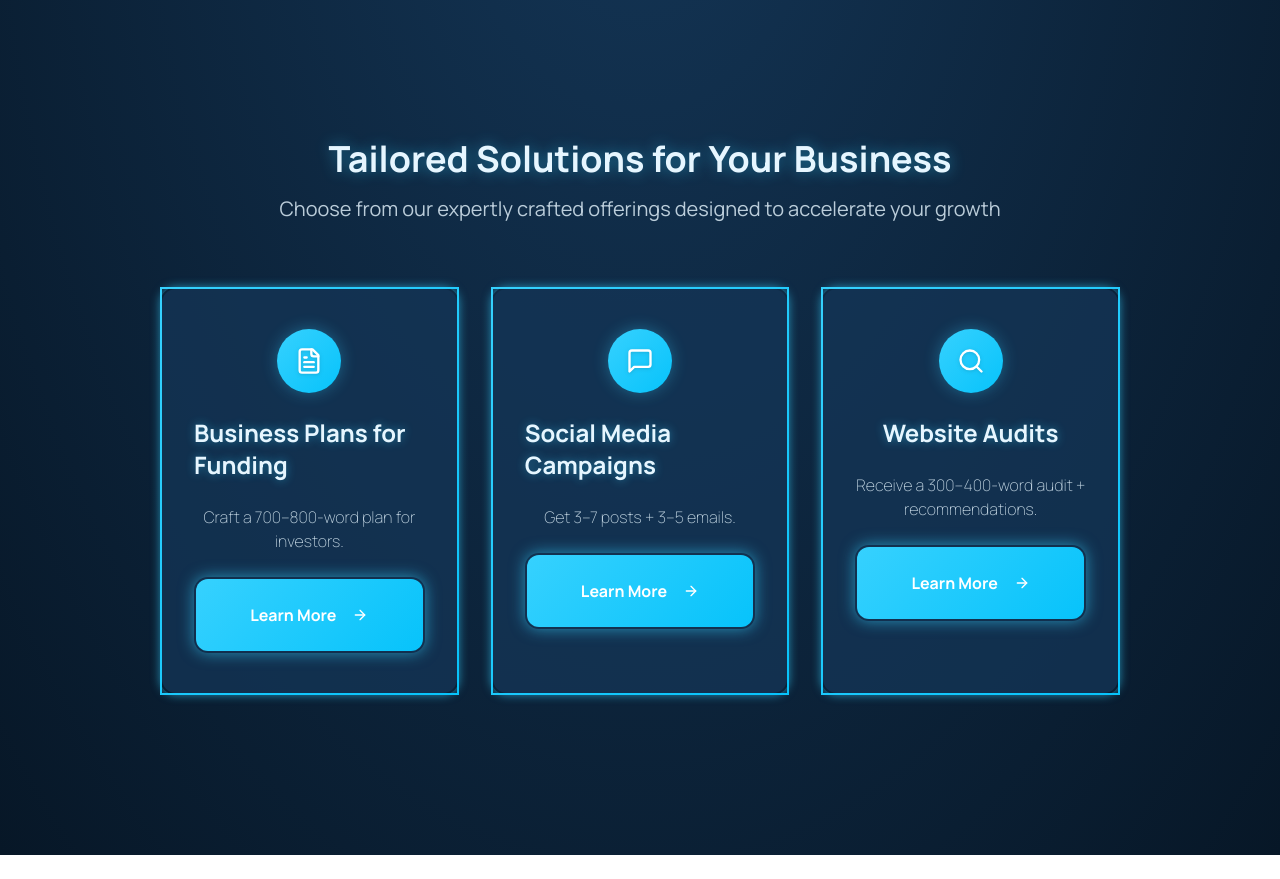
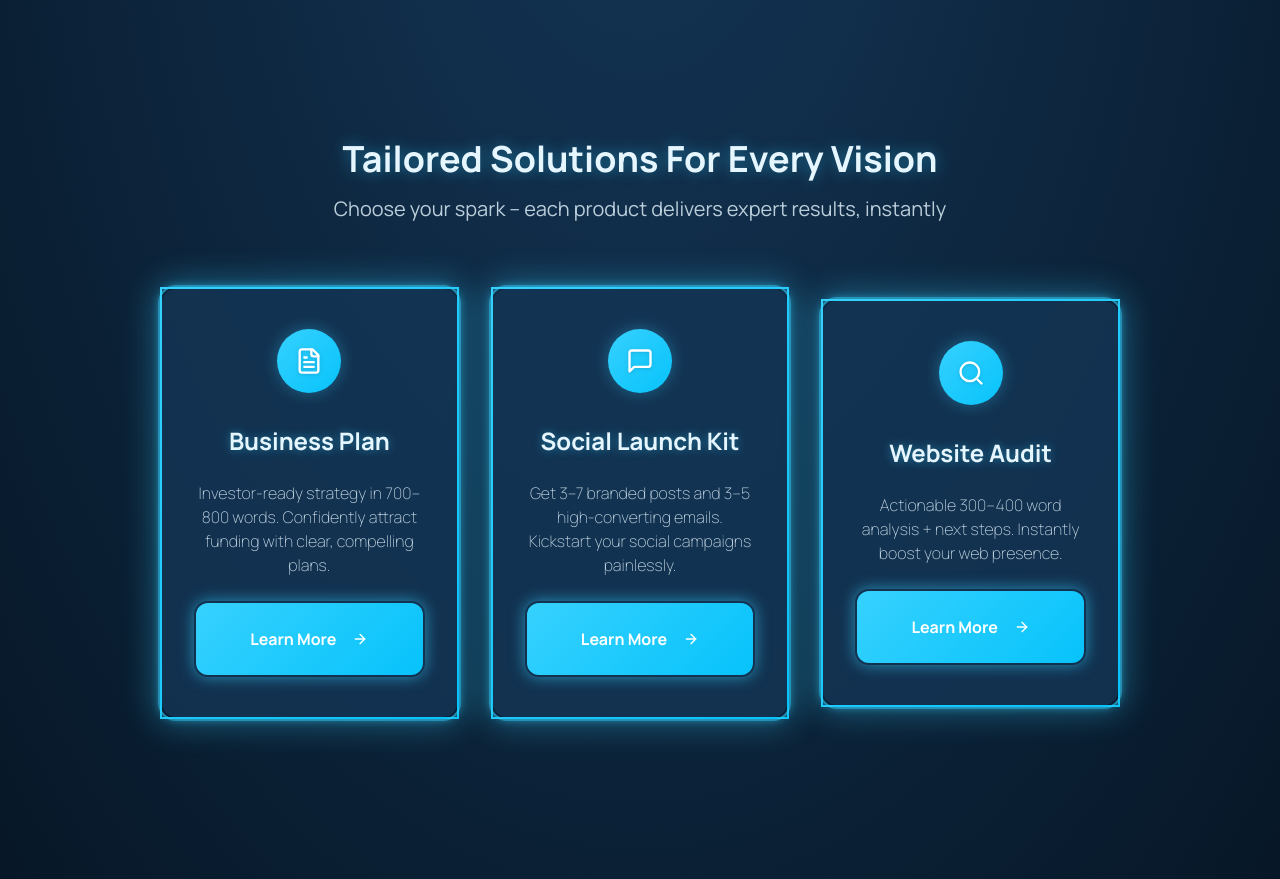
Before and after one commit to CanAISolutions/canai-intent-build, a React (Vite) app: page /discovery-hook in a window 1280 px wide. Shown: the part 920-1799 px from the top of the page. Before the commit the page ends 1775 px from the top, so only its background shows below. Built offline with nearby package versions, Linux system fonts and the light colour scheme.

Commit message:
Refactor: Product cards redesign
Redesigned the product cards on the /discovery-hook page to feature a 3-column grid layout, hover zoom effect, and glowing gradient borders. Also refined the copy within the cards to match the specifications.

```diff
--- a/src/components/ProductCards.tsx
+++ b/src/components/ProductCards.tsx
@@ -4,72 +4,81 @@ import { ArrowRight, FileText, MessageSquare, Search } from 'lucide-react';
 import { Button } from '@/components/ui/button';
 import { useNavigate } from 'react-router-dom';
 
-const ProductCards = () => {
-  const navigate = useNavigate();
-
 const products = [
   {
     id: 'BUSINESS_BUILDER',
-      title: 'Business Plans for Funding',
-      description: 'Craft a 700–800-word plan for investors.',
+    title: 'Business Plan',
+    description: 'Investor-ready strategy in 700–800 words. Confidently attract funding with clear, compelling plans.',
     icon: FileText,
     href: '/business-builder'
   },
   {
     id: 'SOCIAL_EMAIL',
-      title: 'Social Media Campaigns',
-      description: 'Get 3–7 posts + 3–5 emails.',
+    title: 'Social Launch Kit',
+    description: 'Get 3–7 branded posts and 3–5 high-converting emails. Kickstart your social campaigns painlessly.',
     icon: MessageSquare,
     href: '/social-email'
   },
   {
     id: 'SITE_AUDIT',
-      title: 'Website Audits',
-      description: 'Receive a 300–400-word audit + recommendations.',
+    title: 'Website Audit',
+    description: 'Actionable 300–400 word analysis + next steps. Instantly boost your web presence.',
     icon: Search,
     href: '/site-audit'
   }
 ];
 
+const ProductCards = () => {
+  const navigate = useNavigate();
+
   return (
     <section className="py-20 container mx-auto px-4">
       <div className="text-center mb-16">
         <h2 className="text-4xl font-bold text-canai-light mb-4 font-manrope" style={{textShadow:"0 0 15px #36d1fe77"}}>
-          Tailored Solutions for Your Business
+          Tailored Solutions For Every Vision
         </h2>
         <p className="text-xl text-canai-light opacity-80 font-manrope">
-          Choose from our expertly crafted offerings designed to accelerate your growth
+          Choose your spark – each product delivers expert results, instantly
         </p>
       </div>
-
       <div className="grid md:grid-cols-3 gap-8 max-w-6xl mx-auto">
         {products.map((product) => {
           const IconComponent = product.icon;
           return (
+            <button
+              key={product.id}
+              onClick={() => navigate(product.href)}
+              className="group w-full focus:outline-none"
+              aria-label={`View details for ${product.title}`}
+              tabIndex={0}
+            >
               <div
-              key={product.id}
-              className="canai-product-card bg-[rgba(20,54,87,0.75)] border-2 border-transparent rounded-2xl px-8 py-10 shadow-[0_0_10px_rgba(54,209,254,0.6)] relative overflow-hidden transition-transform duration-300 hover:scale-105 hover:shadow-[0_0_32px_rgba(54,209,254,0.8)]"
+                className="relative canai-product-card bg-[rgba(20,54,87,0.80)] border-2 border-transparent rounded-2xl px-8 py-10 shadow-[0_0_10px_rgba(54,209,254,0.6)] transition-transform duration-300 hover:scale-105 hover:shadow-[0_0_32px_rgba(54,209,254,0.8)] focus-visible:ring-4 focus-visible:ring-canai-primary"
                 style={{
                   borderImage: "linear-gradient(135deg, #36d1fe, #07c3fb) 1"
                 }}
               >
-              <div className="flex flex-col items-center space-y-6">
-                <div className="inline-flex items-center justify-center w-16 h-16 rounded-full bg-gradient-to-br from-[#36d1fe] to-[#07c3fb] shadow-[0_0_16px_#36d1fe55]">
+                {/* Glowing animated border gradient (overlay) */}
+                <span className="pointer-events-none absolute -inset-0.5 rounded-2xl z-0 group-hover:animate-glow-pop"
+                  style={{
+                    boxShadow: '0 0 32px 6px #36d1fe55, 0 0 0 2px #36d1fe66'
+                  }}
+                  aria-hidden
+                />
+                <div className="flex flex-col items-center space-y-6 relative z-10">
+                  <div className="inline-flex items-center justify-center w-16 h-16 rounded-full bg-gradient-to-br from-[#36d1fe] to-[#07c3fb] shadow-[0_0_16px_#36d1fe55] mb-2">
                     <IconComponent size={28} className="text-white drop-shadow" />
                   </div>
-
                   <h3 className="text-2xl font-bold text-canai-light font-manrope" style={{textShadow:"0 0 10px #36d1fe77"}}>
                     {product.title}
                   </h3>
-
                   <p className="text-canai-light opacity-80 font-manrope text-base text-center" style={{fontWeight:200}}>
                     {product.description}
                   </p>
-
                   <Button
-                  onClick={() => navigate(product.href)}
+                    tabIndex={-1}
                     variant="canai"
-                  className="w-full max-w-xs mt-2"
+                    className="w-full max-w-xs mt-4 transition-transform duration-200 group-hover:scale-105"
                     aria-label={`Learn more about ${product.title}`}
                   >
                     Learn More
@@ -77,6 +86,7 @@ const ProductCards = () => {
                   </Button>
                 </div>
               </div>
+            </button>
           );
         })}
       </div>
```
Lines whose indentation alone changed are shown as unchanged.
